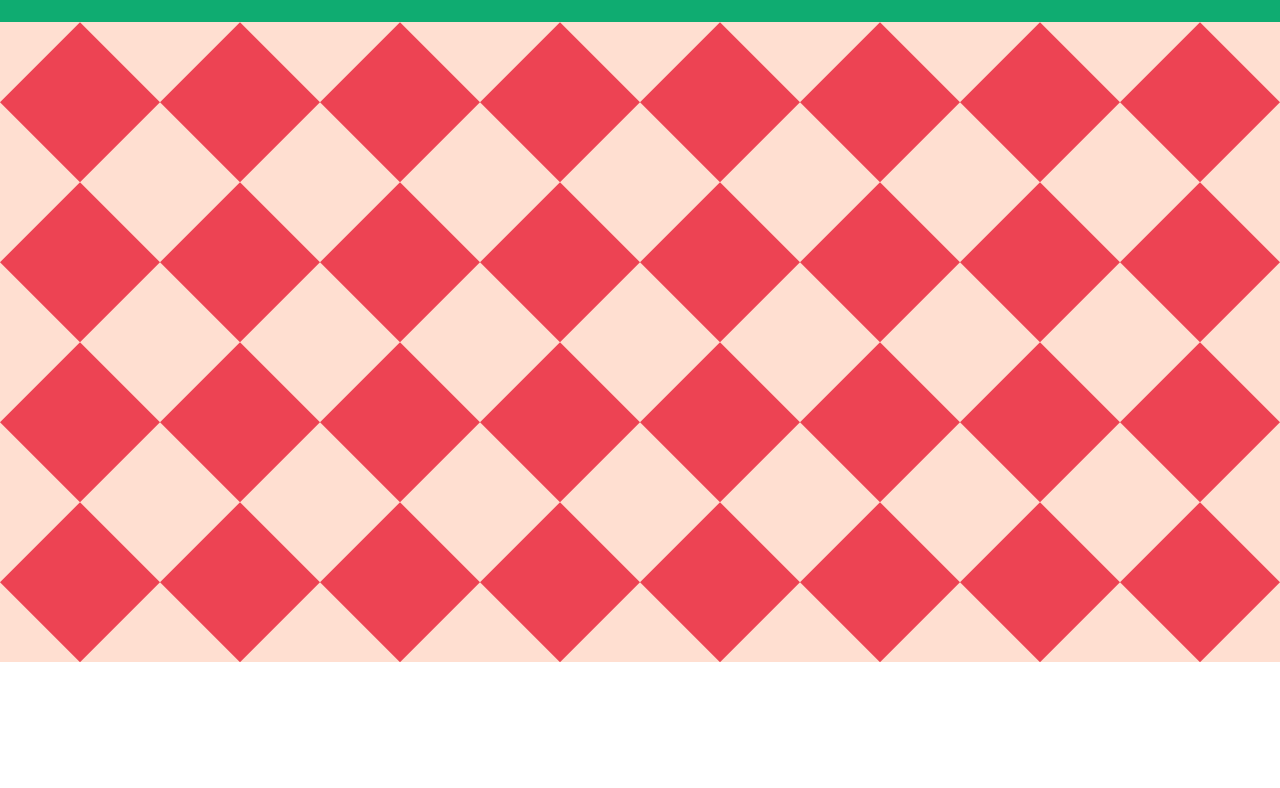
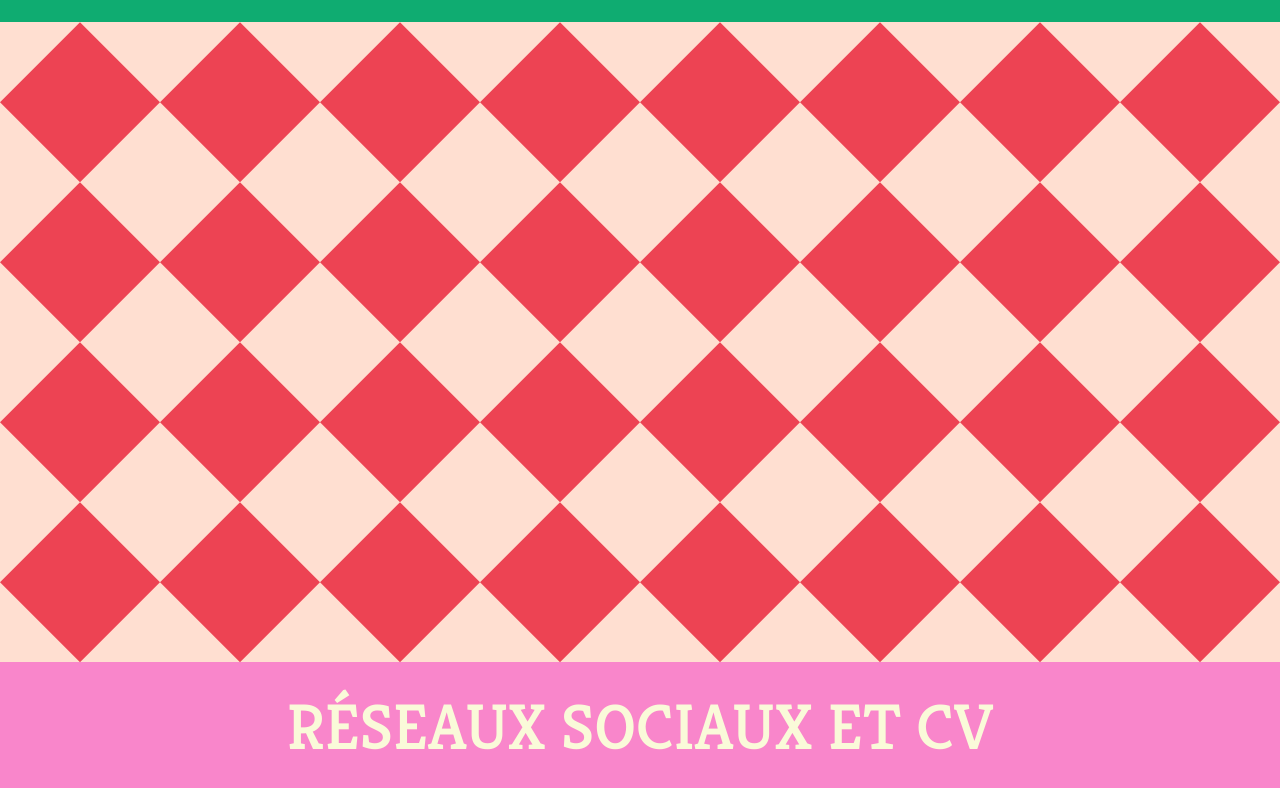
Before and after one commit to mguittari/my-portfolio, a React (Vite) app: page / in a window 1280 px wide. Shown: the part 2053-2841 px from the top of the page. Before the commit the page ends 2715 px from the top, so only its background shows below. Built offline with nearby package versions, Linux system fonts and the light colour scheme.

Commit message:
header social media component

```diff
--- a/src/App.jsx
+++ b/src/App.jsx
@@ -5,6 +5,7 @@ import SkillsAndStudiesBlocks from "./components/SkillsAndStudiesBlocks/SkillsAn
 import Checkerboard from "./components/Checkerboard/Checkerboard";
 import ProjectsComponent from "./components/ProjectsComponent/ProjectsComponent";
 import KitchenFloor from "./components/KitchenFloor/KitchenFloor";
+import SocialMediaComponent from "./components/SocialMediaComponent/SocialMediaComponent";
 
 function App() {
 	return (
@@ -15,6 +16,7 @@ function App() {
 			<Checkerboard />
 			<ProjectsComponent />
 			<KitchenFloor />
+			<SocialMediaComponent />
 		</main>
 	);
 }
--- a/src/components/KitchenFloor/kitchenFloor.module.scss
+++ b/src/components/KitchenFloor/kitchenFloor.module.scss
@@ -18,6 +18,5 @@
   @media screen and (width >= 768px){
     .kitchen-floor{
         grid-template-columns: repeat(8, 1fr);
-
     }
 }
--- /dev/null
+++ b/src/components/SocialMediaComponent/SocialMediaComponent.jsx
@@ -0,0 +1,13 @@
+import Title from "../../ui/Container/ContainerTitle";
+
+export default function SocialMediaComponent() {
+	return (
+		<div>
+			<Title
+				containerId="container-social-media"
+				titleId="title-social-media"
+				title="RÉSEAUX SOCIAUX ET CV"
+			/>
+		</div>
+	);
+}
--- a/src/ui/Container/containerTitle.module.scss
+++ b/src/ui/Container/containerTitle.module.scss
@@ -1,7 +1,7 @@
 @use "../../styles/placeholders";
 @use "../../styles/variables" as var;
 
-#container-projects, #name-container, #job-container {
+#container-projects, #name-container, #job-container, #container-social-media {
     height: 4rem;
     width: 100%;
     @extend %flex;
@@ -19,7 +19,11 @@
     background-color: var.$mint;
 }
 
-#title-projects, #my-name, #my-job {
+#container-social-media {
+    background-color: var.$bubblegum;
+}
+
+#title-projects, #my-name, #my-job, #title-social-media {
     white-space: nowrap;
 }
 
@@ -27,7 +31,7 @@
     color: var.$charcoal;
 }
 
-#my-name {
+#my-name, #title-social-media {
     color: var.$cream;
 }
 
@@ -36,10 +40,10 @@
 }
 
 @media screen and (width > 768px){
-    #container-projects, #name-container, #job-container {
+    #container-projects, #name-container, #job-container, #container-social-media {
         height: calc(4rem * 2);
     }
-    #title-projects, #my-name, #my-job {
+    #title-projects, #my-name, #my-job, #title-social-media {
         font-size: calc(28px * 2.3);
     }
 }
```
